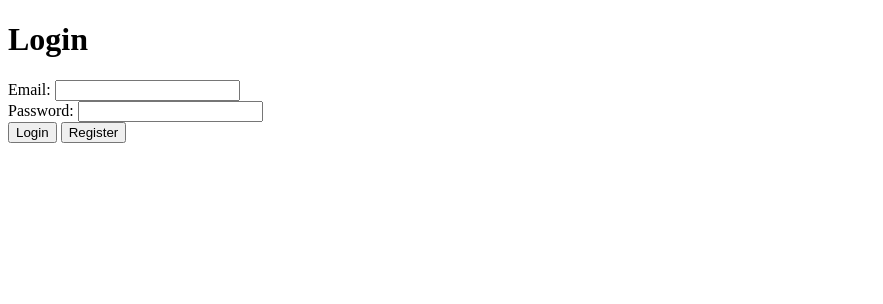
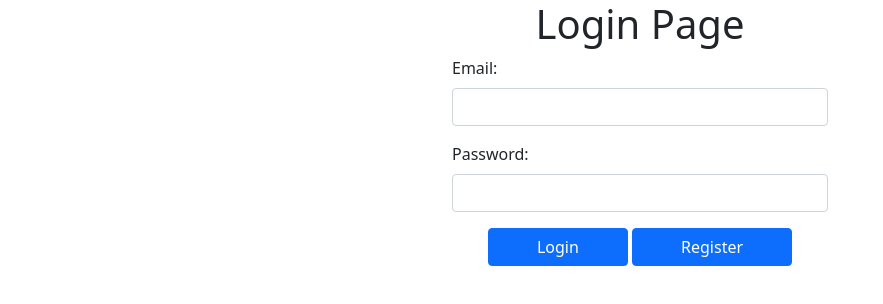
Before and after one commit to Cashmay0r/InventoryManagement, a website: page public/index.html in a window 1280 px wide. Shown: the whole page, without its empty margins (0-883 px from the left). Drawn offline with nearby package versions, Linux system fonts and the light colour scheme; some packages are replaced by stand-ins of ours; no server answers.

Commit message:
Added some bootstrap styling to login page

```diff
--- /dev/null
+++ b/public/css/style.css
@@ -0,0 +1,10 @@
+html,
+body {
+	height: 100%;
+}
+.container {
+	height: 100%;
+	justify-content: center;
+	align-items: center;
+	max-width: 400px;
+}
--- a/public/index.html
+++ b/public/index.html
@@ -8,10 +8,8 @@
 		<!-- update the version number as needed -->
 		<script defer src="/__/firebase/8.6.3/firebase-app.js"></script>
 		<!-- include only the Firebase features as you need -->
-		<script defer src="/__/firebase/8.6.3/firebase-auth.js">
-			</scriptde>
-					<script defer src="/__/firebase/8.6.3/firebase-database.js">
-		</script>
+		<script defer src="/__/firebase/8.6.3/firebase-auth.js"></script>
+		<script defer src="/__/firebase/8.6.3/firebase-database.js"></script>
 		<script defer src="/__/firebase/8.6.3/firebase-firestore.js"></script>
 		<script defer src="/__/firebase/8.6.3/firebase-functions.js"></script>
 		<script defer src="/__/firebase/8.6.3/firebase-messaging.js"></script>
@@ -25,23 +23,27 @@
     -->
 		<script defer src="/__/firebase/init.js?useEmulator=true"></script>
 		<script defer src="app.js"></script>
-		<script>
-			checkAuthLogin();
-		</script>
+		<link href="https://cdn.jsdelivr.net/npm/bootstrap@5.0.1/dist/css/bootstrap.min.css" rel="stylesheet" integrity="sha384-+0n0xVW2eSR5OomGNYDnhzAbDsOXxcvSN1TPprVMTNDbiYZCxYbOOl7+AMvyTG2x" crossorigin="anonymous" />
+		<link rel="stylesheet" type="text/css" href="css/style.css" />
 	</head>
 	<body>
-		<div>
-			<h1>Login</h1>
-			<div>
-				<label>Email: </label>
-				<input id="email" /><br />
+		<div class="container">
+			<h1 class="text-center">Login Page</h1>
+			<div class="row">
+				<div class="mb-3">
+					<label class="form-label">Email: </label>
+					<input class="form-control" type="email" id="email" />
+				</div>
+				<div class="mb-3">
+					<label class="form-label">Password: </label>
+					<input class="form-control" id="password" />
+				</div>
+				<div class="text-center">
+					<button class="btn btn-primary px-5" onclick="login()">Login</button>
+					<button class="btn btn-primary px-5" onclick="register()">Register</button>
+				</div>
 			</div>
-			<div><label>Password: </label> <input id="password" /><br /></div>
 		</div>
-		<div>
-			<button onclick="login()">Login</button>
-			<button onclick="register()">Register</button>
-		</div>
-		<p id="loggedIn" hidden="true">You are Logged in</p>
+		<script src="https://cdn.jsdelivr.net/npm/bootstrap@5.0.1/dist/js/bootstrap.bundle.min.js" integrity="sha384-gtEjrD/SeCtmISkJkNUaaKMoLD0//ElJ19smozuHV6z3Iehds+3Ulb9Bn9Plx0x4" crossorigin="anonymous"></script>
 	</body>
 </html>
```
